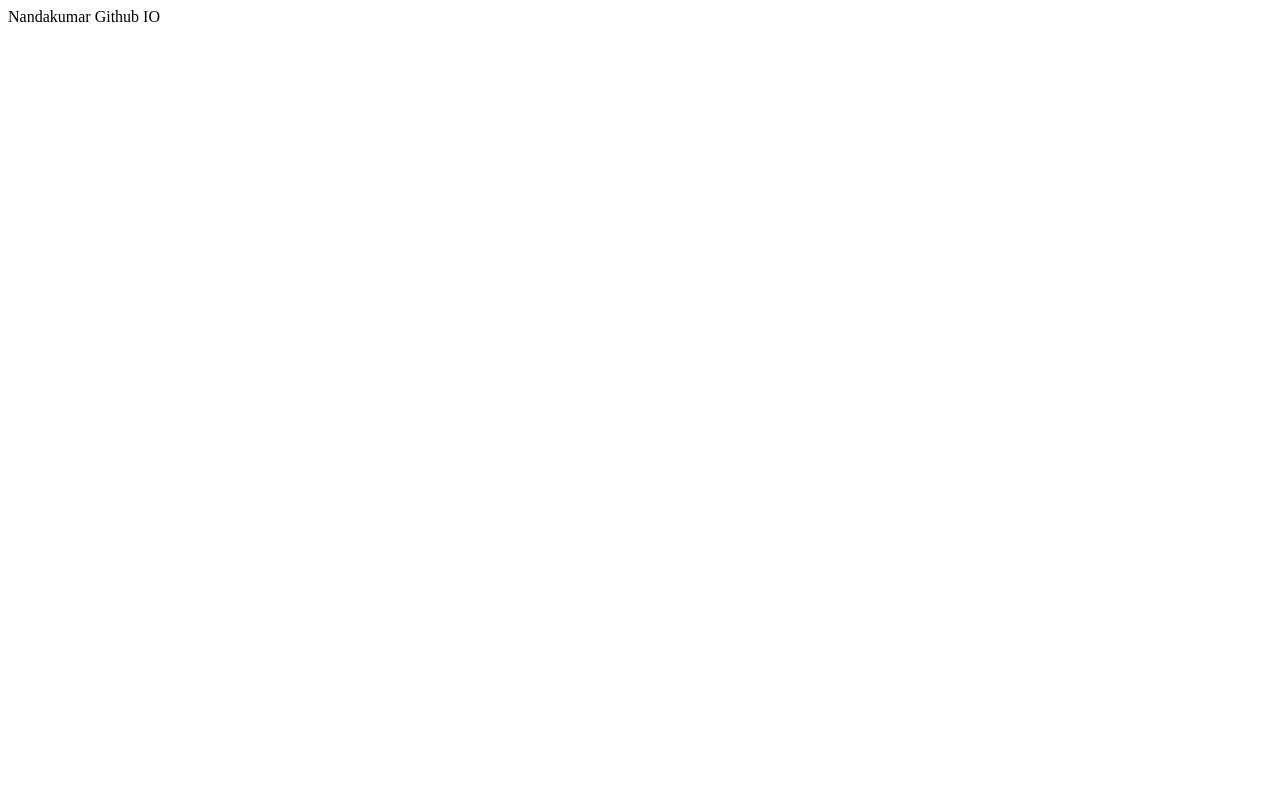
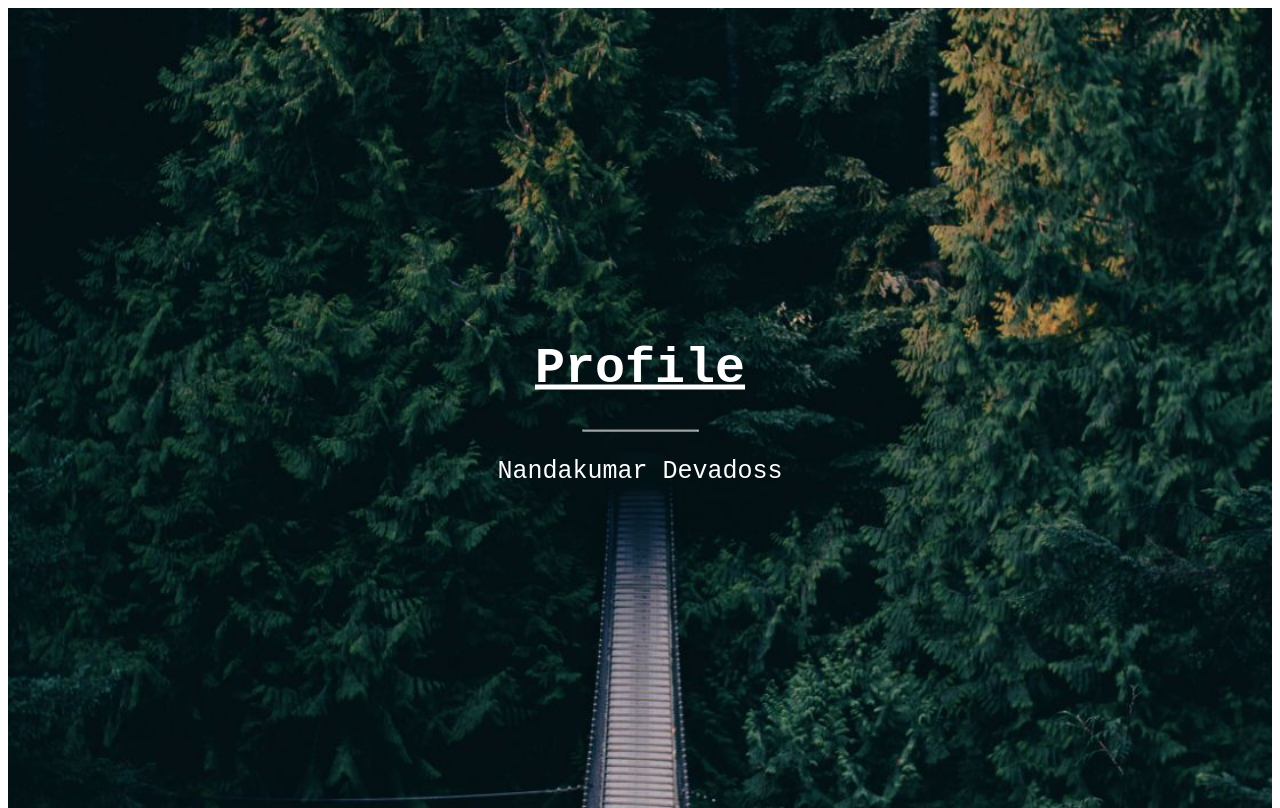
Before and after one commit to nandakumardevadas/nandakumardevadas.github.io, a plain HTML site: page index.html in a window 1280 px wide. Drawn offline with Linux system fonts and the light colour scheme.

Commit message:
Home page changes

```diff
--- a/index.html
+++ b/index.html
@@ -1,4 +1,74 @@
 <html>
-<head></head>
-<body>Nandakumar Github IO</body>
+
+<head>
+    <style>
+        /* Set height to 100% for body and html to enable the background image to cover the whole page: */
+body, html {
+    height: 100%
+}
+
+.bgimg {
+    /* Background image */
+    background-image: url('img/forestbridge.jpg');
+    /* Full-screen */
+    height: 100%;
+    /* Center the background image */
+    background-position: center;
+    /* Scale and zoom in the image */
+    background-size: cover;
+    /* Add position: relative to enable absolutely positioned elements inside the image (place text) */
+    position: relative;
+    /* Add a white text color to all elements inside the .bgimg container */
+    color: white;
+    /* Add a font */
+    font-family: "Courier New", Courier, monospace;
+    /* Set the font-size to 25 pixels */
+    font-size: 25px;
+}
+
+/* Position text in the top-left corner */
+.topleft {
+    position: absolute;
+    top: 0;
+    left: 16px;
+}
+
+/* Position text in the bottom-left corner */
+.bottomleft {
+    position: absolute;
+    bottom: 0;
+    left: 16px;
+}
+
+/* Position text in the middle */
+.middle {
+    position: absolute;
+    top: 50%;
+    left: 50%;
+    transform: translate(-50%, -50%);
+    text-align: center;
+}
+
+a {
+    color:white;
+}
+
+/* Style the <hr> element */
+hr {
+    margin: auto;
+    width: 40%;
+}
+    </style>
+</head>
+
+<body>
+    <div class="bgimg">
+        <div class="middle">
+            <h1><a href="https://nandakumardevadas.github.io/profile/">Profile</a></h1>
+            <hr>
+            <p>Nandakumar Devadoss</p>
+        </div>
+    </div>
+</body>
+
 </html>
```
Also changed, not shown: img/forestbridge.jpg (added).
